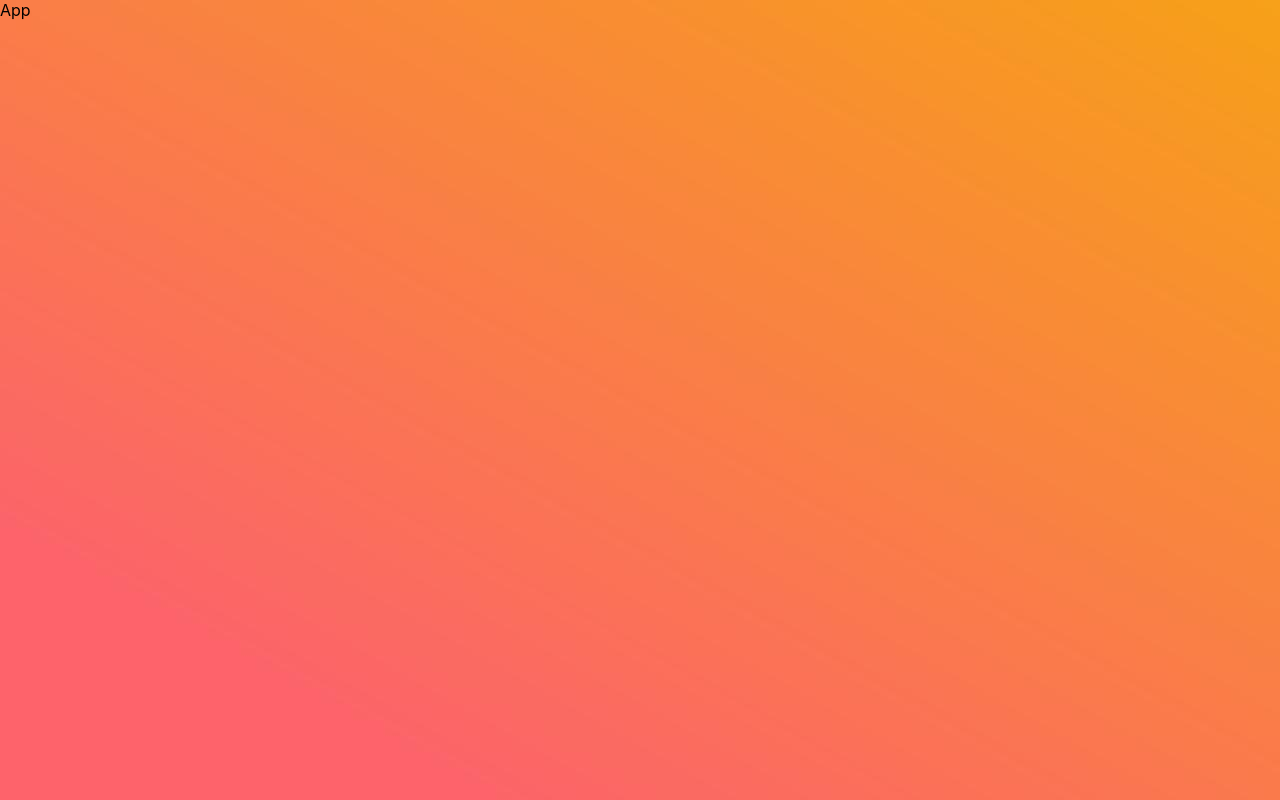
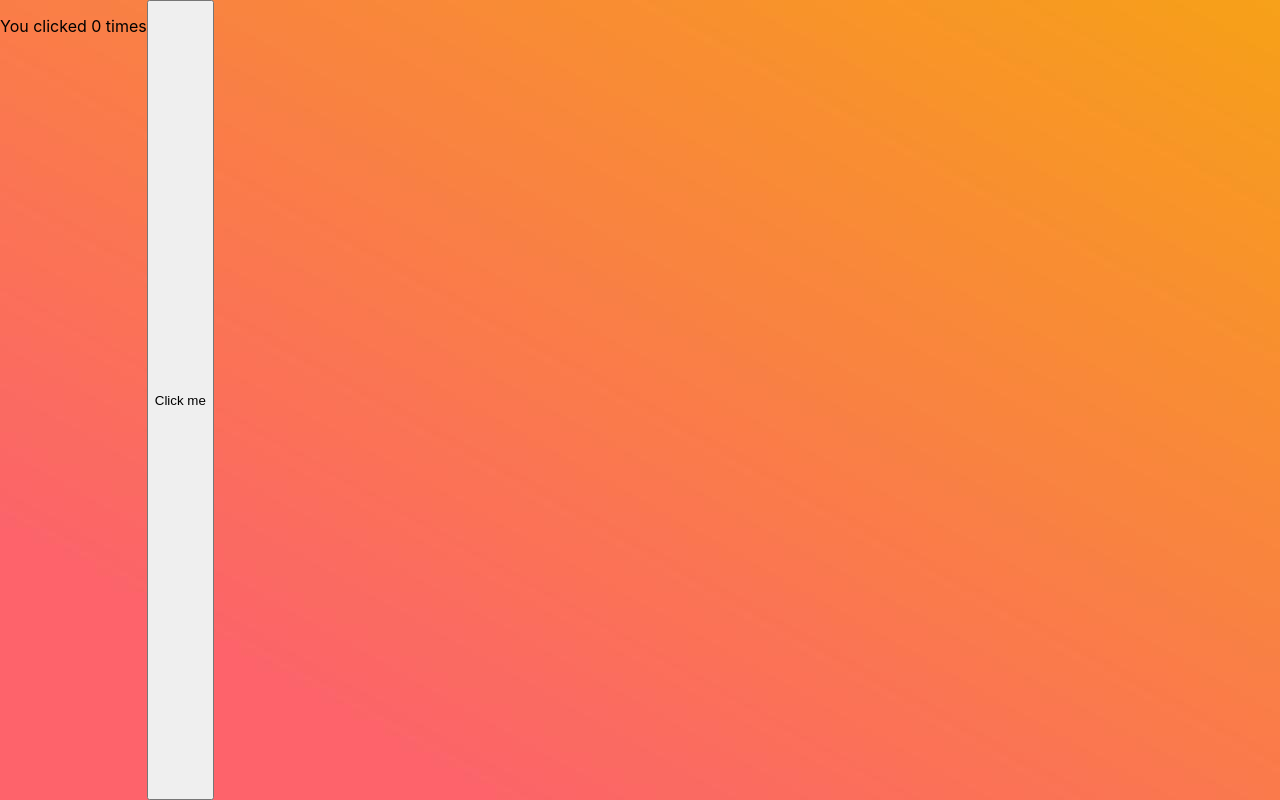
Before and after one commit to tichodus/react-hooks, a React (Create React App) app: page / in a window 1280 px wide. Built offline with nearby package versions, Linux system fonts and the light colour scheme.

Commit message:
feat:counter

```diff
--- a/src/App.js
+++ b/src/App.js
@@ -1,14 +1,24 @@
 import React, { Component } from "react";
 import { Flex } from "reflexbox";
-import logo from "./logo.svg";
-import "./App.css";
 
-const App = () => {
-  return (
-    <Flex justify="center" align="center">
-      App
-    </Flex>
-  );
-};
+class App extends React.Component {
+  constructor(props) {
+    super(props);
+    this.state = {
+      count: 0
+    };
+  }
+
+  render() {
+    return (
+      <Flex align="center" justify="center" style={{ height: "800px" }}>
+        <p>You clicked {this.state.count} times</p>
+        <button onClick={() => this.setState({ count: this.state.count + 1 })}>
+          Click me
+        </button>
+      </Flex>
+    );
+  }
+}
 
 export default App;
```
